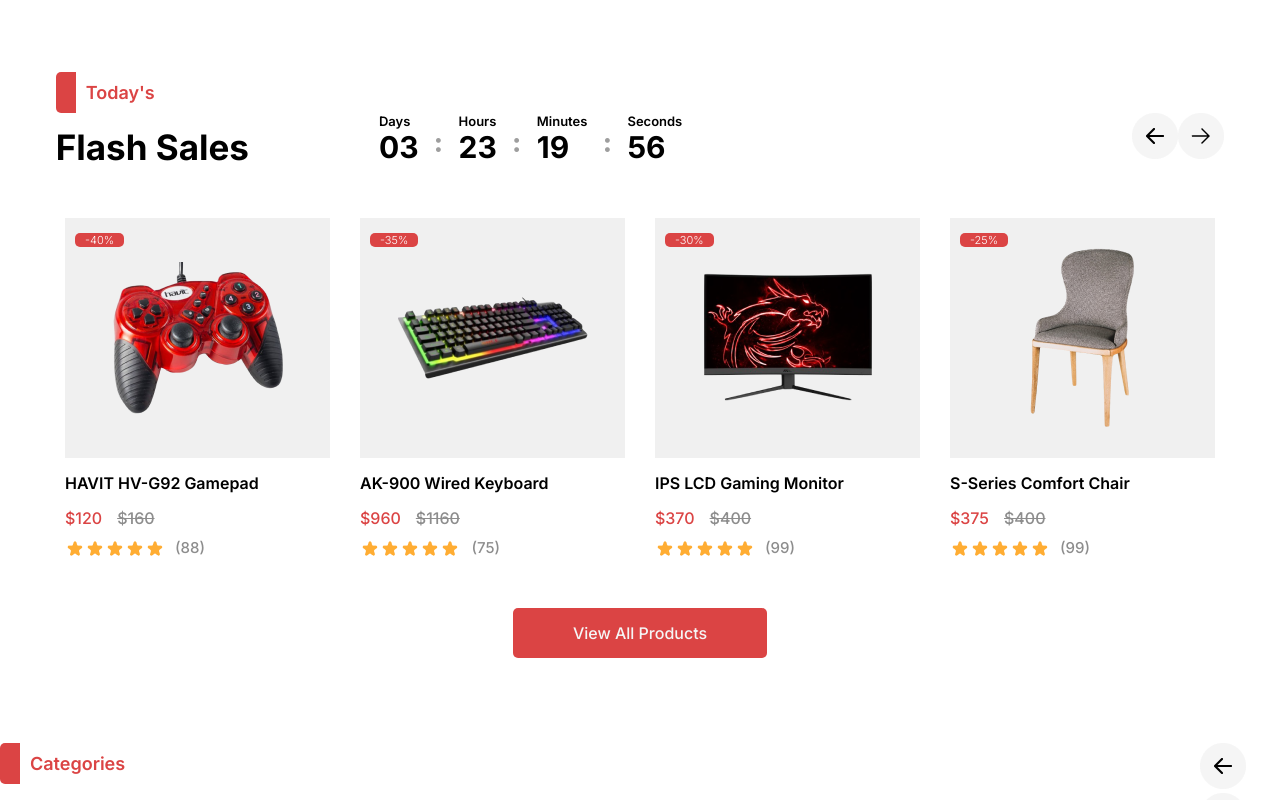
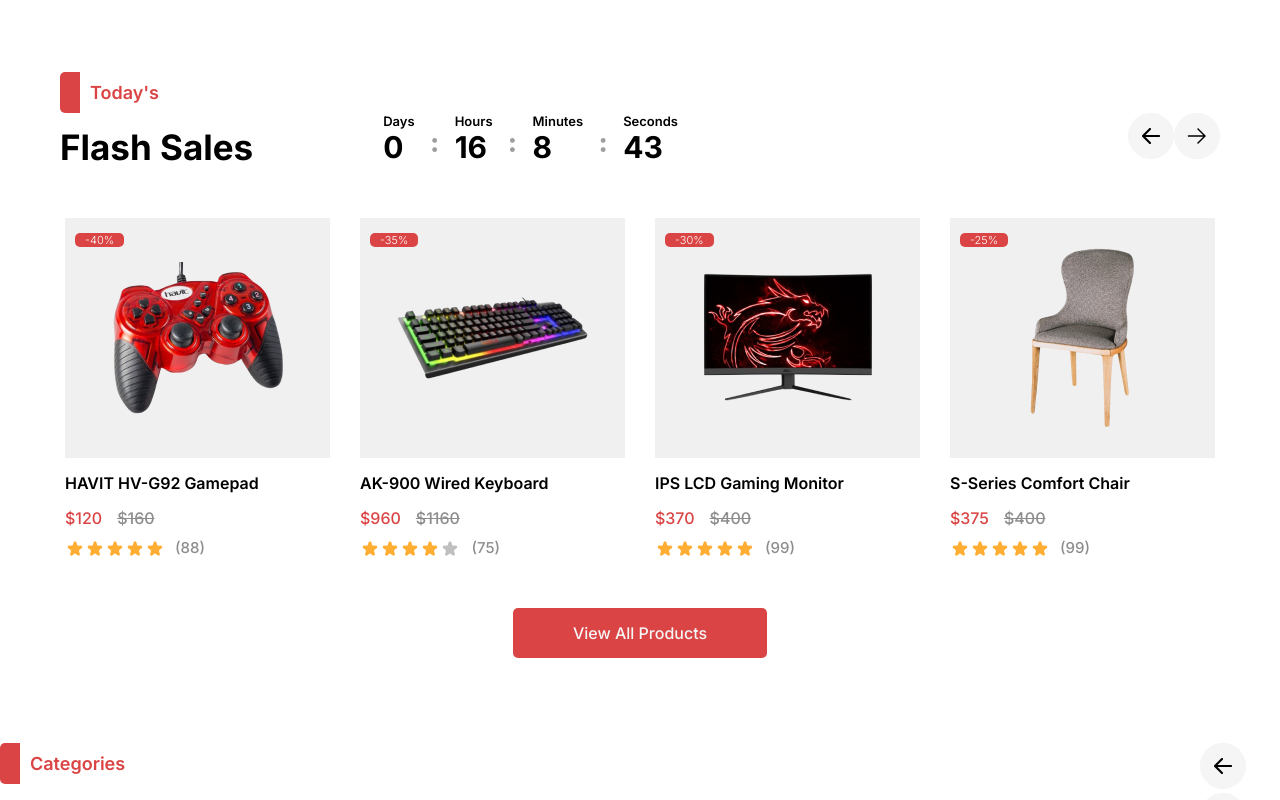
Before and after one commit to GuLeiteAbreu007/SITE_DAD_EXTRA, a React (Create React App) app: page / in a window 1280 px wide. Shown: the part 600-1400 px from the top of the page. Built offline with nearby package versions, Linux system fonts and the light colour scheme.

Commit message:
alterando o componente time para o horário em tempo real

```diff
--- a/src/components/cardsell/Cardsell.jsx
+++ b/src/components/cardsell/Cardsell.jsx
@@ -1,8 +1,17 @@
 import style from './Cardsell.module.css'
 import fivestar from '../../assets/fivestar.png'
+import fourstar from '../../assets/fourstar.png'
 import React, { useState } from 'react';
 
 function Cardsell({imgSrc,alt,free,price,pricedel,title,numberstar}){
+    let img = ''
+    let group = ''
+    if(numberstar>75){
+        img = fivestar
+    }else{
+        img = fourstar
+    }
+    const className = free ? 'group' : 'empty-class';
     return(
         <div>
             <p className={style.free}>{free}</p>
@@ -10,13 +19,15 @@
                 <img src={imgSrc} alt={alt}></img>
             </div>
             <h1 className={style.title}>{title}</h1>
+            <div className={style.className}>
                 <div className={style.prices}>
                     <h1 className={style.pricee}>{price}</h1>
                     <del className={style.dell}>{pricedel}</del>
                 </div>
                 <div className={style.stars}>
-                <img src={fivestar} alt="cinco estrelas" />
+                    <img src={img} alt="cinco estrelas" />
                     <p>({numberstar})</p>
+                </div>
             </div>
         </div>
     )
--- a/src/components/cardsell/Cardsell.module.css
+++ b/src/components/cardsell/Cardsell.module.css
@@ -48,7 +48,6 @@
     font-weight: 500;
     font-style: normal;
     color: rgb(141, 141, 141);
-
 }
 
 .title{
@@ -73,3 +72,15 @@
     align-items: center;
     color: rgb(141, 141, 141);
 }
+
+.group{
+    display: flex;
+    flex-wrap: wrap;
+    gap: 50px;
+}
+
+.empty-class{
+    display: flex;
+    flex-wrap: wrap;
+    gap: 50px;
+}
--- a/src/components/time/Time.jsx
+++ b/src/components/time/Time.jsx
@@ -1,25 +1,52 @@
 import style from "./Time.module.css"
+import React, { useState, useEffect } from 'react';
 function Time(){
+    const [time, setTime] = useState({
+        day: new Date().getDay(),
+        hours: new Date().getHours(),
+        minutes: new Date().getMinutes(),
+        seconds: new Date().getSeconds(),
+      });
+
+      // Função que atualiza o tempo a cada segundo
+      useEffect(() => {
+        const interval = setInterval(() => {
+          const now = new Date();
+          setTime({
+            day: new Date().getDay(),
+            hours: now.getHours(),
+            minutes: now.getMinutes(),
+            seconds: now.getSeconds(),
+          });
+        }, 1000);
+
+        return () => clearInterval(interval); // Limpa o intervalo ao desmontar o componente
+      }, []);
+
+      // Formatar a hora para sempre ter dois dígitos
+      const formatTime = (unit) => {
+        return unit < 10 ? `0${unit}` : unit;
+      };
     return(
         <div className={style.times}>
             <div>
                 <p className={style.title}>Days</p>
-                <h1 className={style.number}>03</h1>
+                <h1 className={style.number}>{time.day}</h1>
             </div>
             <p className={style.twopoints}>:</p>
             <div>
                 <p className={style.title}>Hours</p>
-                <h1 className={style.number}>23</h1>
+                <h1 className={style.number}>{time.hours}</h1>
             </div>
             <p className={style.twopoints}>:</p>
             <div>
                 <p className={style.title}>Minutes</p>
-                <h1 className={style.number}>19</h1>
+                <h1 className={style.number}>{time.minutes}</h1>
             </div>
             <p className={style.twopoints}>:</p>
             <div>
                 <p className={style.title}>Seconds</p>
-                <h1 className={style.number}>56</h1>
+                <h1 className={style.number}>{time.seconds}</h1>
             </div>
         </div>
     )
```
Also changed, not shown: src/assets/fourstar.png (added). Lines whose indentation alone changed are shown as unchanged.
